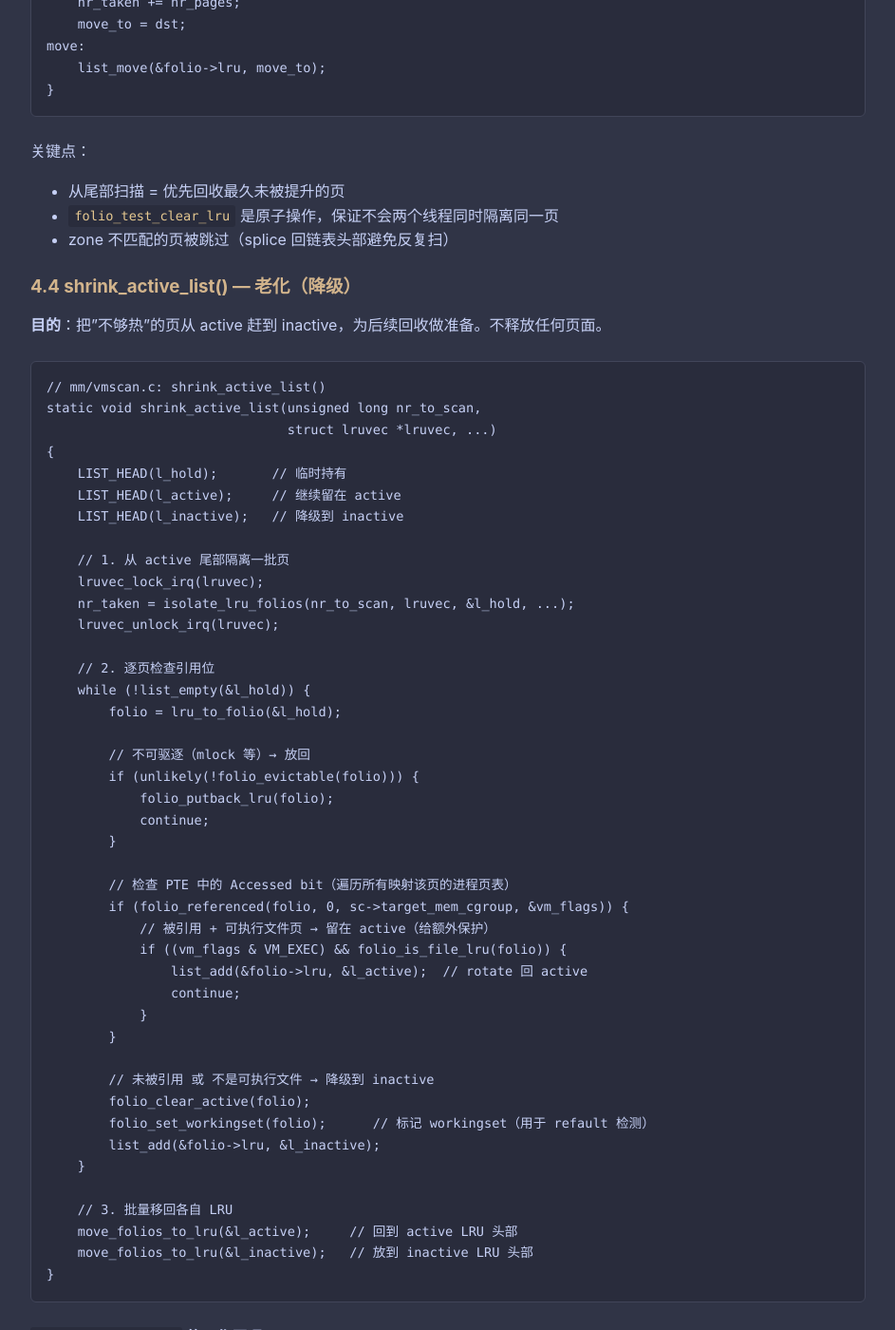
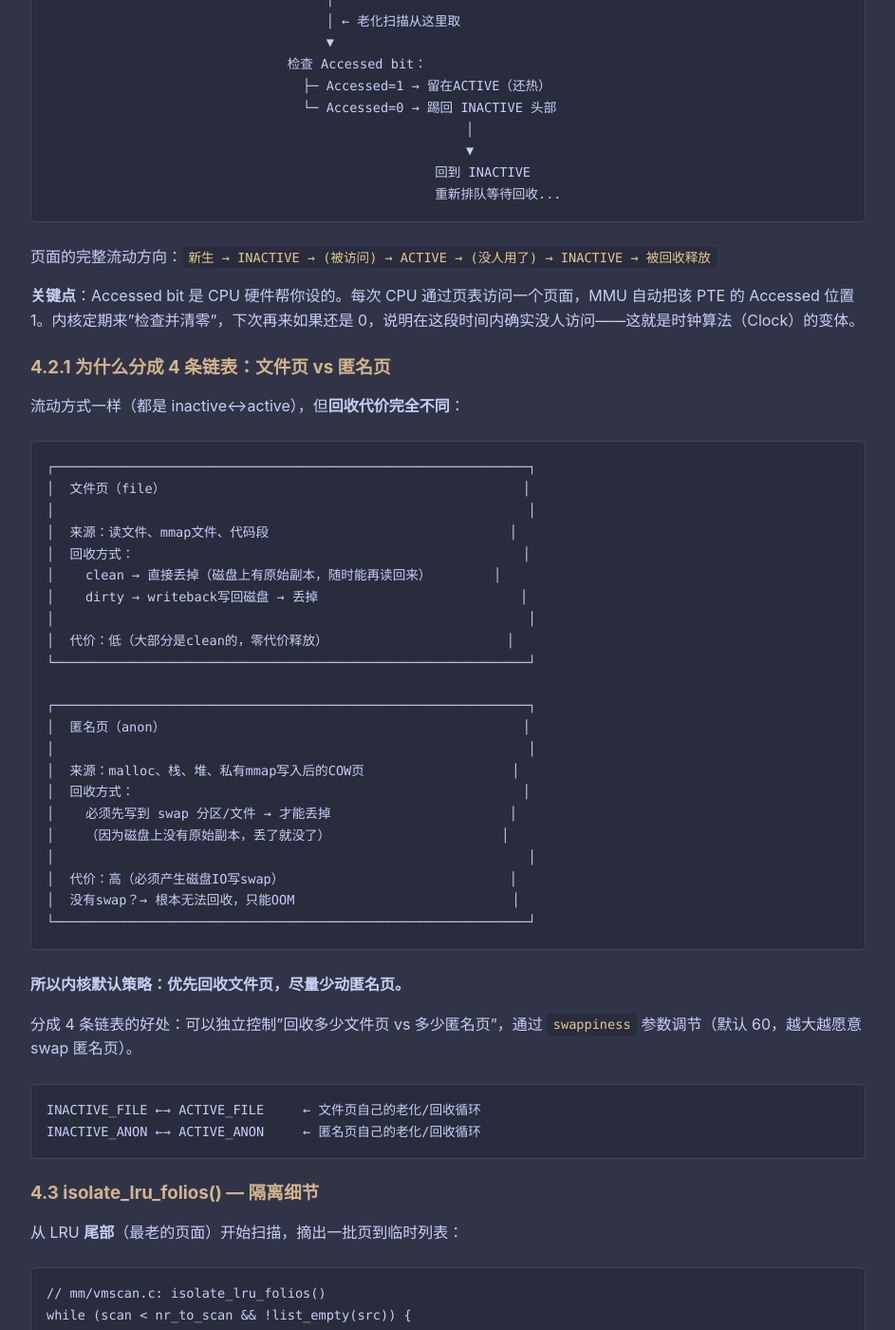
Before and after one commit to wangxiaolei12/wangxiaolei12.github.io, a Jekyll site: the page built from _posts/memory-subsystem/2026-06-20-memory-reclaim.md, in a window 1280 px wide and 1400 px high, scrolled down 9273 px. Shown: the whole window at 95% size, without its empty margins (168-1111 px from the left). Built offline with Jekyll 4.4.1, drawn with Linux system fonts in a browser that asks for light colours; some of the changed text lies outside the part shown.

Commit message:
memory-reclaim: add intuitive LRU diagrams and file vs anon explanation

````diff
--- a/_posts/memory-subsystem/2026-06-20-memory-reclaim.md
+++ b/_posts/memory-subsystem/2026-06-20-memory-reclaim.md
@@ -369,6 +369,90 @@ enum lru_list {
   │       ▼                                                      │
   │  回收释放（clean）或 标记writeback 后释放（dirty）              │
   └─────────────────────────────────────────────────────────────┘
+```
+
+#### 直观理解：一个页面的一生
+
+INACTIVE = 死刑候选区，从尾部开始执行；ACTIVE = 保护区，只有"冷了"才会被踢出去。
+
+```
+  ① 页面刚被读入内存（比如读文件、mmap）
+     │
+     ▼
+  ┌─────────────────────────────────────┐
+  │       INACTIVE 链表                  │
+  │  [头/新] ─────────────────→ [尾/老]  │
+  │   A  B  C  D  E  F  G  H  I  J     │
+  └─────────────────────────────────────┘
+     │                              │
+     │                              │ ← 回收从这里取（最老的）
+     │                              ▼
+     │                         隔离出来逐个判断：
+     │                           ├─ clean文件页 → 直接释放 ✓
+     │                           ├─ dirty页 → 写回磁盘后释放
+     │                           ├─ 有映射 → 解除映射后释放
+     │                           └─ 又被访问了 → 提升到 ACTIVE ──┐
+     │                                                           │
+     │  ② 某个页被再次访问（CPU设置Accessed=1）                    │
+     │     │                                                     │
+     │     ▼                                                     ▼
+  ┌─────────────────────────────────────┐
+  │       ACTIVE 链表                    │
+  │  [头/新] ─────────────────→ [尾/老]  │
+  │   X  Y  Z  ...                      │
+  └─────────────────────────────────────┘
+                                    │
+                                    │ ← 老化扫描从这里取
+                                    ▼
+                               检查 Accessed bit：
+                                 ├─ Accessed=1 → 留在ACTIVE（还热）
+                                 └─ Accessed=0 → 踢回 INACTIVE 头部
+                                                      │
+                                                      ▼
+                                                  回到 INACTIVE
+                                                  重新排队等待回收...
+```
+
+页面的完整流动方向：`新生 → INACTIVE → (被访问) → ACTIVE → (没人用了) → INACTIVE → 被回收释放`
+
+**关键点**：Accessed bit 是 CPU 硬件帮你设的。每次 CPU 通过页表访问一个页面，MMU 自动把该 PTE 的 Accessed 位置 1。内核定期来"检查并清零"，下次再来如果还是 0，说明在这段时间内确实没人访问——这就是时钟算法（Clock）的变体。
+
+### 4.2.1 为什么分成 4 条链表：文件页 vs 匿名页
+
+流动方式一样（都是 inactive↔active），但**回收代价完全不同**：
+
+```
+┌─────────────────────────────────────────────────────────────┐
+│  文件页（file）                                              │
+│                                                             │
+│  来源：读文件、mmap文件、代码段                               │
+│  回收方式：                                                  │
+│    clean → 直接丢掉（磁盘上有原始副本，随时能再读回来）        │
+│    dirty → writeback写回磁盘 → 丢掉                          │
+│                                                             │
+│  代价：低（大部分是clean的，零代价释放）                       │
+└─────────────────────────────────────────────────────────────┘
+
+┌─────────────────────────────────────────────────────────────┐
+│  匿名页（anon）                                              │
+│                                                             │
+│  来源：malloc、栈、堆、私有mmap写入后的COW页                   │
+│  回收方式：                                                  │
+│    必须先写到 swap 分区/文件 → 才能丢掉                       │
+│    （因为磁盘上没有原始副本，丢了就没了）                      │
+│                                                             │
+│  代价：高（必须产生磁盘IO写swap）                             │
+│  没有swap？→ 根本无法回收，只能OOM                            │
+└─────────────────────────────────────────────────────────────┘
+```
+
+**所以内核默认策略：优先回收文件页，尽量少动匿名页。**
+
+分成 4 条链表的好处：可以独立控制"回收多少文件页 vs 多少匿名页"，通过 `swappiness` 参数调节（默认 60，越大越愿意 swap 匿名页）。
+
+```
+INACTIVE_FILE ←→ ACTIVE_FILE     ← 文件页自己的老化/回收循环
+INACTIVE_ANON ←→ ACTIVE_ANON     ← 匿名页自己的老化/回收循环
 ```
 
 ### 4.3 isolate_lru_folios() — 隔离细节
````
